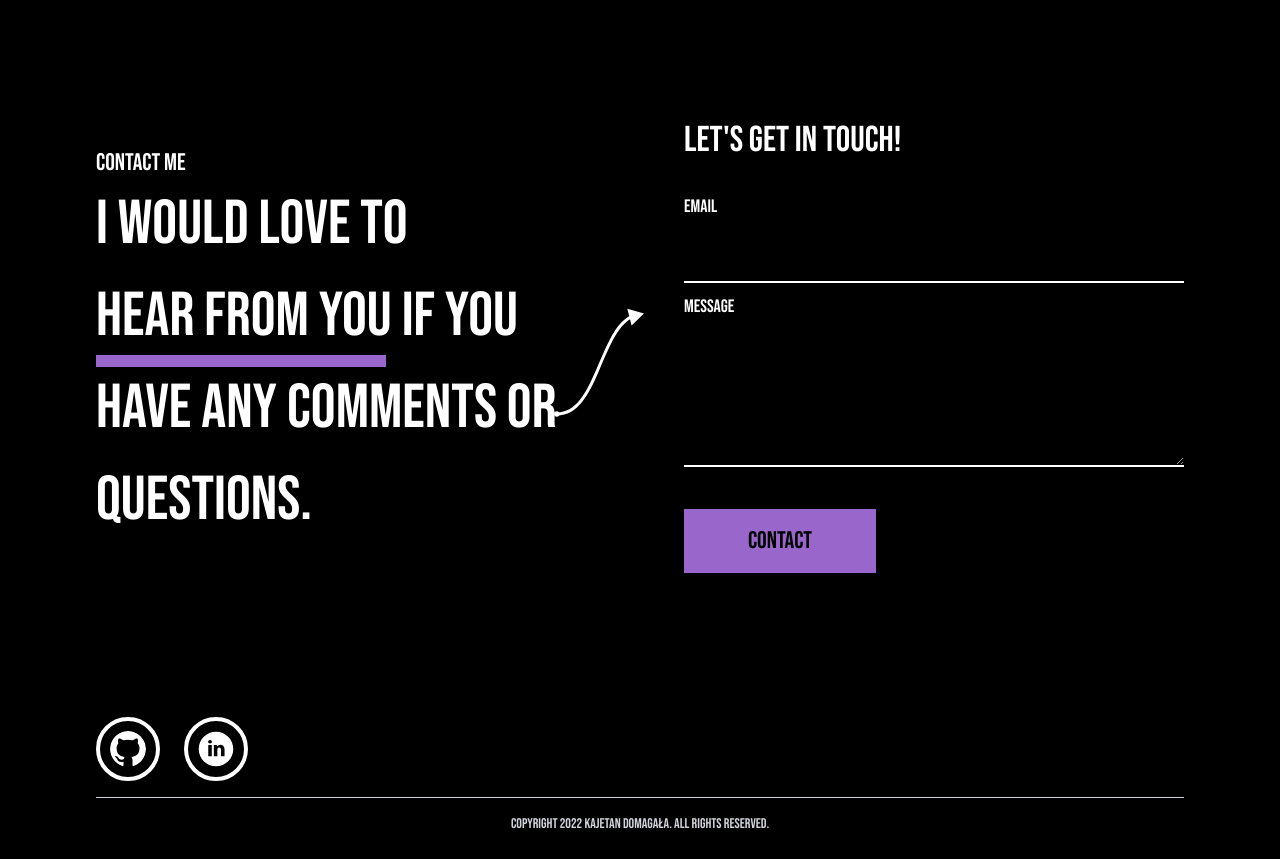
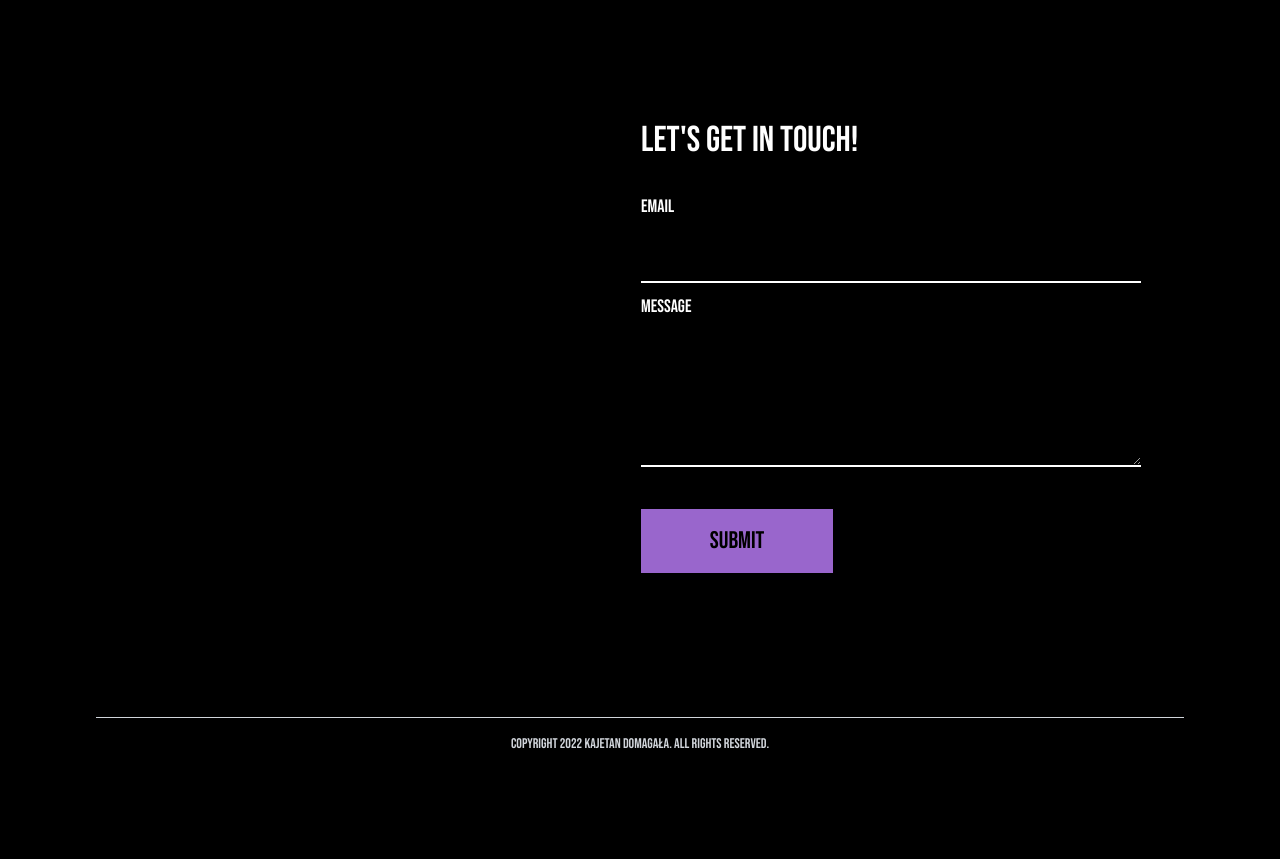
Before and after one commit to kajtd/Portfolio, a Vue app: page / in a window 1280 px wide. Shown: the part 5820-6679 px from the top of the page. Built offline with nearby package versions, Linux system fonts and the light colour scheme.

Commit message:
Create a new contact section

```diff
--- a/src/components/ContactMe.vue
+++ b/src/components/ContactMe.vue
@@ -1,18 +1,28 @@
 <script setup lang="ts">
-import { ref, onMounted } from 'vue';
-import AppButton from './AppButton.vue';
-import { useIntersectionObserver } from './../composables/useIntersectionObserver';
+import { ref, onMounted } from "vue";
+import AppButton from "./AppButton.vue";
+import { useIntersectionObserver } from "./../composables/useIntersectionObserver";
+import gsap from "gsap";
 
-const { observedElement, elementClass, observer } =
-  useIntersectionObserver();
-
-const contactText = ref<Element>();
+const contactHeading = ref<Element>();
 
 const currentYear = ref(new Date().getFullYear());
 
+const animateContactHeading = () => {
+  gsap.to(".contact-char", {
+    y: 0,
+    stagger: 0.05,
+    duration: 0.1,
+  });
+};
+
+const { observedElement, elementClass, observer } = useIntersectionObserver(
+  animateContactHeading
+);
+
 onMounted(() => {
-  observedElement.value = contactText.value;
-  elementClass.value = 'fadein--animation';
+  observedElement.value = contactHeading.value;
+  elementClass.value = "stagger--animation";
   observer.observe(observedElement.value as Element);
 });
 </script>
@@ -23,31 +33,27 @@ onMounted(() => {
     class="relative bg-black text-white min-h-screen h-full flex flex-col pt-24 xl:pt-48 px-6 pb-1 md:px-8 xl:px-24"
   >
     <div
-      class="flex flex-col xl:flex-row items-center justify-around w-full"
+      class="flex flex-col lg:flex-row items-center justify-around w-full mb-36 gap-24 lg:gap-0"
     >
-      <div ref="contactText" class="fadein">
-        <h2 class="text-base xl:text-2xl font-semibold">
-          contact me
-        </h2>
-        <div class="flex mb-24 xl:mb-0">
-          <h3
-            class="text-4xl leading-[48px] xl:text-[62px] xl:leading-[92px] max-w-6xl"
+      <h2
+        class="contactHeading uppercase text-[90px] leading-[90px] md:text-[150px] md:leading-[120px] 2xl:!text-[240px] 2xl:leading-[196px] text-white lg:self-end"
+        ref="contactHeading"
+      >
+        <div
+          class="word inline-block mr-2"
+          v-for="(word, wordIndex) in 'contact'.split(' ')"
+          :key="`word-${wordIndex}`"
+        >
+          <div
+            class="contact-char inline-block transition-transform duration-500 translate-y-64"
+            v-for="(char, charIndex) in word.split('')"
+            :key="`contact-char-${charIndex}`"
           >
-            I would love to
-            <span
-              class="inline-block relative after:h-1 after:xl:h-3 after:w-[98%] after:bg-primary after:absolute after:bottom-[-2px] after:xl:-bottom-1 after:left-0"
-            >
-              hear from you
-            </span>
-            if you have any comments or questions.
-          </h3>
-          <img
-            src="./../assets/icons/arrow-white.svg"
-            alt=""
-            class="relative right-10 hidden xl:block"
-          />
+            {{ char }}
+          </div>
         </div>
-      </div>
+      </h2>
+
       <form
         class="flex flex-col w-full max-w-[500px]"
         action="https://formsubmit.co/kajetan.domagala00@gmail.com"
@@ -84,40 +90,15 @@ onMounted(() => {
         </div>
         <input type="hidden" name="_template" value="table" />
         <input type="text" name="_honey" class="hidden" />
-        <AppButton type="submit">Contact</AppButton>
+        <AppButton type="submit">Submit</AppButton>
       </form>
     </div>
 
     <div class="w-full mt-auto">
-      <div class="flex items-center gap-3 md:gap-6 mb-4 mt-36">
-        <a
-          href="https://github.com/kajtd"
-          target="_blank"
-          aria-label="Github"
-        >
-          <img
-            src="./../assets/icons/github-white.svg"
-            alt=""
-            class="custom-icon"
-          />
-        </a>
-        <a
-          href="https://www.linkedin.com/in/kajetan-domagala/"
-          target="_blank"
-          aria-label="Linkedin"
-        >
-          <img
-            src="./../assets/icons/linkedin-white.svg"
-            alt=""
-            class="custom-icon"
-          />
-        </a>
-      </div>
       <p
         class="border-t border-solid border-gray-300 w-full grid place-items-center py-4 text-gray-300 text-sm text-center"
       >
-        Copyright {{ currentYear }} Kajetan Domagała. All rights
-        reserved.
+        Copyright {{ currentYear }} Kajetan Domagała. All rights reserved.
       </p>
     </div>
   </footer>
@@ -127,4 +108,7 @@ onMounted(() => {
 .form-box:focus ~ .line {
   width: 100%;
 }
+.contactHeading {
+  clip-path: polygon(0 0, 100% 0, 100% 100%, 0% 100%);
+}
 </style>
```
